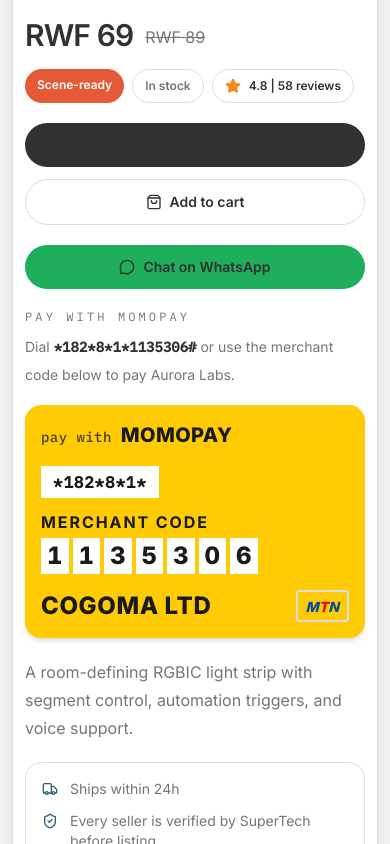
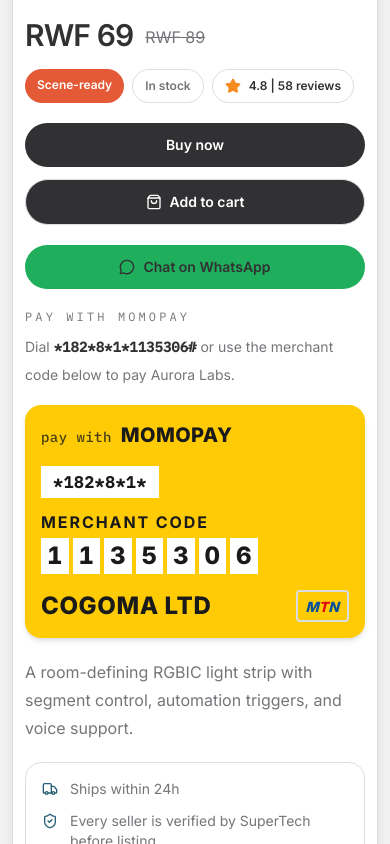
Before and after one commit to luckyusY/supertech, a Next.js app: page /products/aurora-light-strip in a window 390 px wide. Shown: the part 1240-2084 px from the top of the page. Built offline with nearby package versions, Linux system fonts and the light colour scheme; no server answers; the database is empty.

Commit message:
Fix mobile web CTA contrast

```diff
--- a/src/app/globals.css
+++ b/src/app/globals.css
@@ -295,6 +295,23 @@
   transform: scale(0.98);
 }
 
+/* Android WebView can inherit a stale text fill on dark CTA links/buttons.
+   Keep SuperTech dark actions readable everywhere they appear. */
+:is(a, button)[class*="bg-[var(--foreground)]"][class*="text-white"],
+:is(a, button)[class*="bg-[#313133]"][class*="text-white"],
+:is(a, button).supertech-dark-cta {
+  background-color: #313133 !important;
+  color: #ffffff !important;
+  -webkit-text-fill-color: #ffffff !important;
+}
+
+:is(a, button)[class*="hover:bg-[var(--foreground)]"][class*="hover:text-white"]:hover,
+:is(a, button).supertech-dark-cta:hover {
+  background-color: #313133 !important;
+  color: #ffffff !important;
+  -webkit-text-fill-color: #ffffff !important;
+}
+
 /* Link hover effects */
 a {
   transition: color 0.2s cubic-bezier(0.4, 0, 0.2, 1);
--- a/src/app/products/[slug]/page.tsx
+++ b/src/app/products/[slug]/page.tsx
@@ -173,7 +173,7 @@
             <div className="grid gap-3 sm:flex sm:flex-row">
               <Link
                 href={`/order?product=${product.slug}`}
-                className="inline-flex w-full items-center justify-center rounded-full bg-[var(--foreground)] px-6 py-3 text-sm font-semibold text-white sm:w-auto"
+                className="supertech-dark-cta inline-flex w-full items-center justify-center rounded-full bg-[#313133] px-6 py-3 text-sm font-semibold text-white sm:w-auto"
               >
                 Buy now
               </Link>
```
